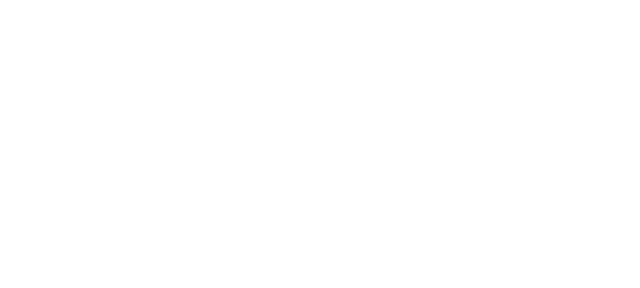
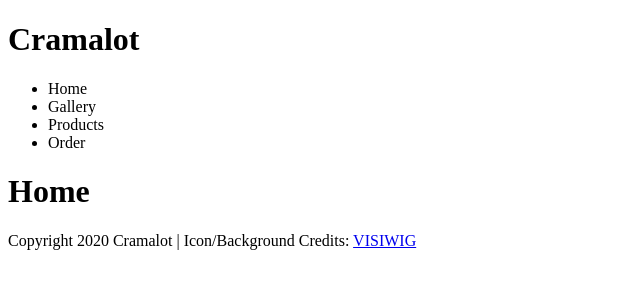
Before and after one commit to SloppyFlipFlop/Unit-3-Group-Project, a plain HTML site: page index.html in a window 1280 px wide. Shown: the whole page, without its empty margins (0-640 px from the left). Drawn offline with Linux system fonts and the light colour scheme.

Commit message:
Added basic html content.

```diff
--- a/index.html
+++ b/index.html
@@ -16,15 +16,26 @@
 </head>
 <body>
     <header>
+        <h1>Cramalot</h1>
+        <form action="search">
 
+        </form>
+        <nav>
+            <ul>
+                <li>Home</li>
+                <li>Gallery</li>
+                <li>Products</li>
+                <li>Order</li>
+            </ul>
+        </nav>
     </header>
 
     <main>
-
+        <h1>Home</h1>
     </main>
 
     <footer>
-
+        <p>Copyright 2020 Cramalot | Icon/Background Credits: <a href="https://www.svgbackgrounds.com/">VISIWIG</a></p>
     </footer>
 </body>
 </html>
```
